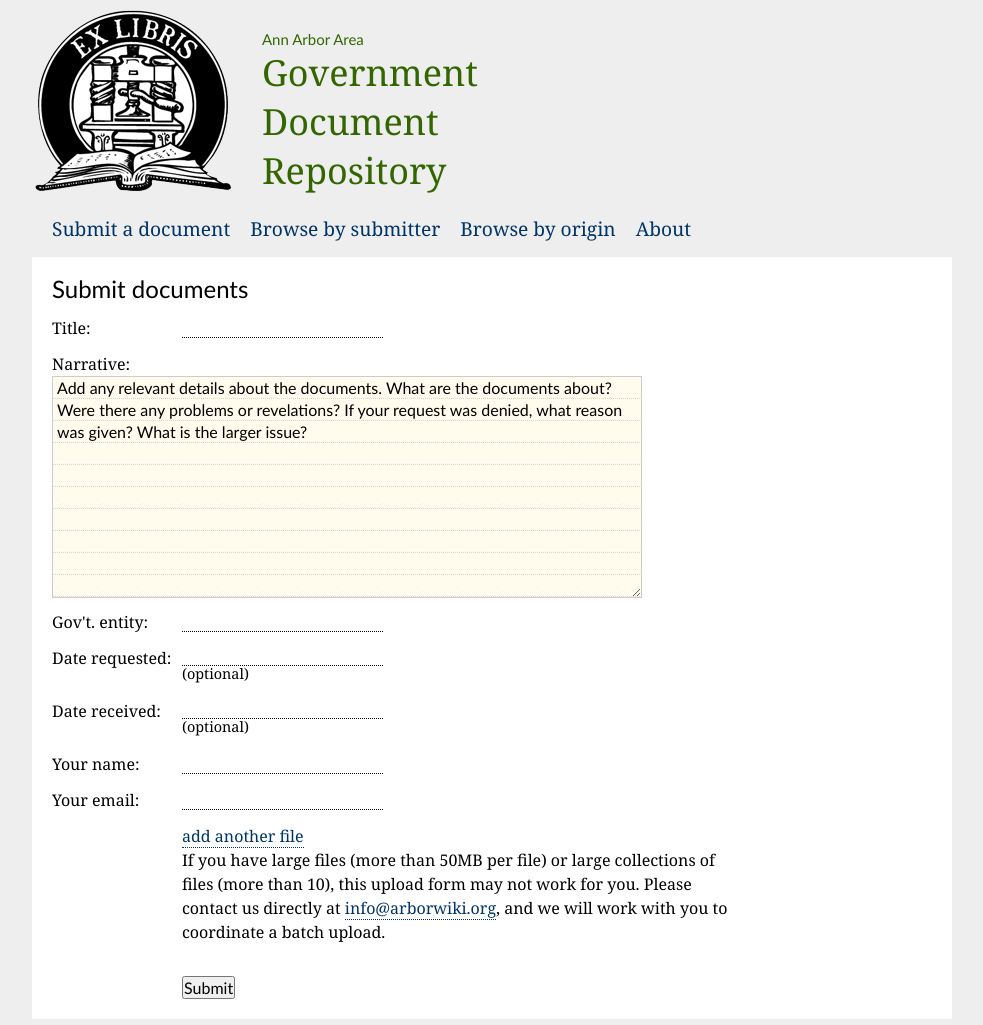
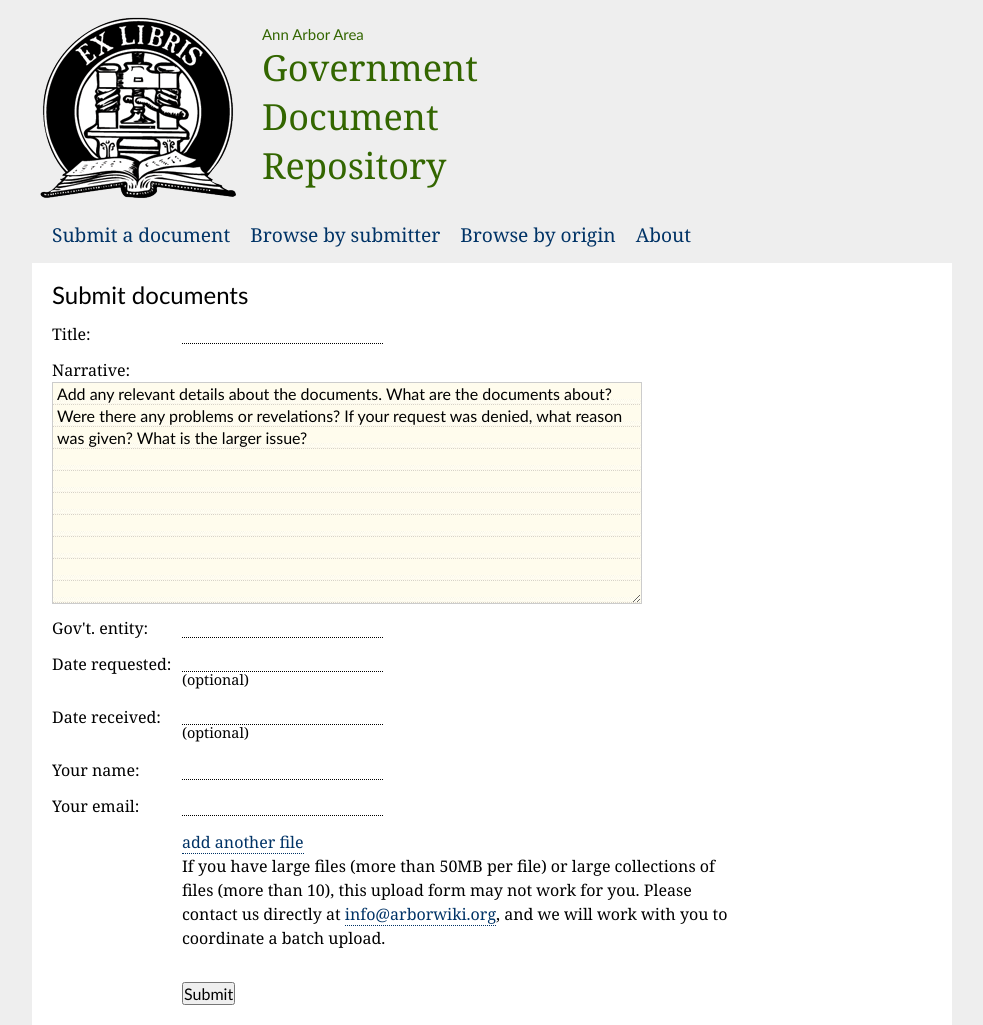
Before and after one commit to a2civictech/a2docs-sources, a Django app: template templates/add.html in a window 1280 px wide. Shown: the whole page, without its empty margins (148-1131 px from the left). Run offline with Django 3.2, Linux system fonts and the light colour scheme; the template is opened without the code that fills it: values that come from a table or form of the project are taken from there, others are empty; data comes from the database, SQL or seed files in the repository; parts of the project's set-up code (start-up, migrations or seed data) failed here and were passed over.

Commit message:
Fixing logo and header display problems

```diff
--- a/assets/css/base.css
+++ b/assets/css/base.css
@@ -80,6 +80,7 @@ h1, h2, h3, h4, h5, h6 {
 #container h1 {
     line-height: 1em!important;
     margin-bottom: .25em ;
+    margin-right:260px;
     font-size: 1.5em;
 }
 #container h2, #container h3 { margin-top: .75em; }
@@ -97,14 +98,16 @@ h1, h2, h3, h4, h5, h6 {
     margin: 0px auto;
 }
 #head h1{
+    background: #eee url(/assets/img/ex.png) no-repeat 25px 10px;
+    height:196px;
     font-size: 36px;
     font-weight: normal;
     padding-bottom: 10px;
     padding-left: 20px;
-    margin-top: 10px;
+    margin-top: 5px;
 }
 #head h1 a {
-    background: #eee url(/assets/img/ex.png) no-repeat 0px bottom;
+
     margin-right: 520px;
     padding-left: 230px;
     display: block;
@@ -160,7 +163,7 @@ tr.odd td {
     font-size: .9em;
     border-top: 1px solid #fff;
 }
-#narrative p { margin-right:334px; }
+#narrative p, #narrative  { margin-right:334px; }
 
 
 /* submission page */
```
